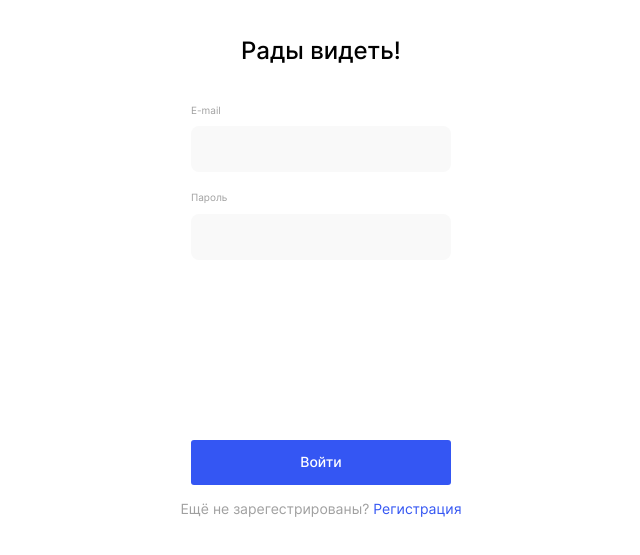
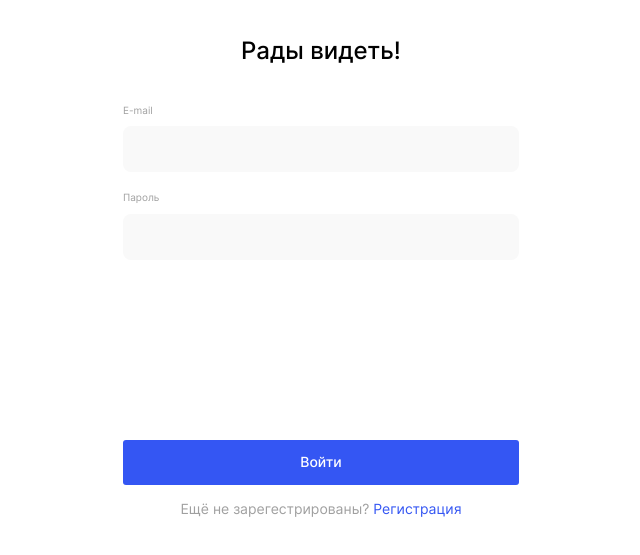
Before and after one commit to paramore21/movies-explorer-frontend, a React app: page /signin in a window 1280 px wide. Shown: the part 115-670 px from the top of the page, without its empty margins (319-959 px from the left). Built offline with nearby package versions, Linux system fonts and the light colour scheme.

Commit message:
fixed login form

```diff
--- a/src/components/Login/Login.css
+++ b/src/components/Login/Login.css
@@ -10,7 +10,7 @@
 }
 
 @media screen and (min-width: 768px) {
-  .login {
+  .login__form {
     width: 396px;
   }
 }
```
